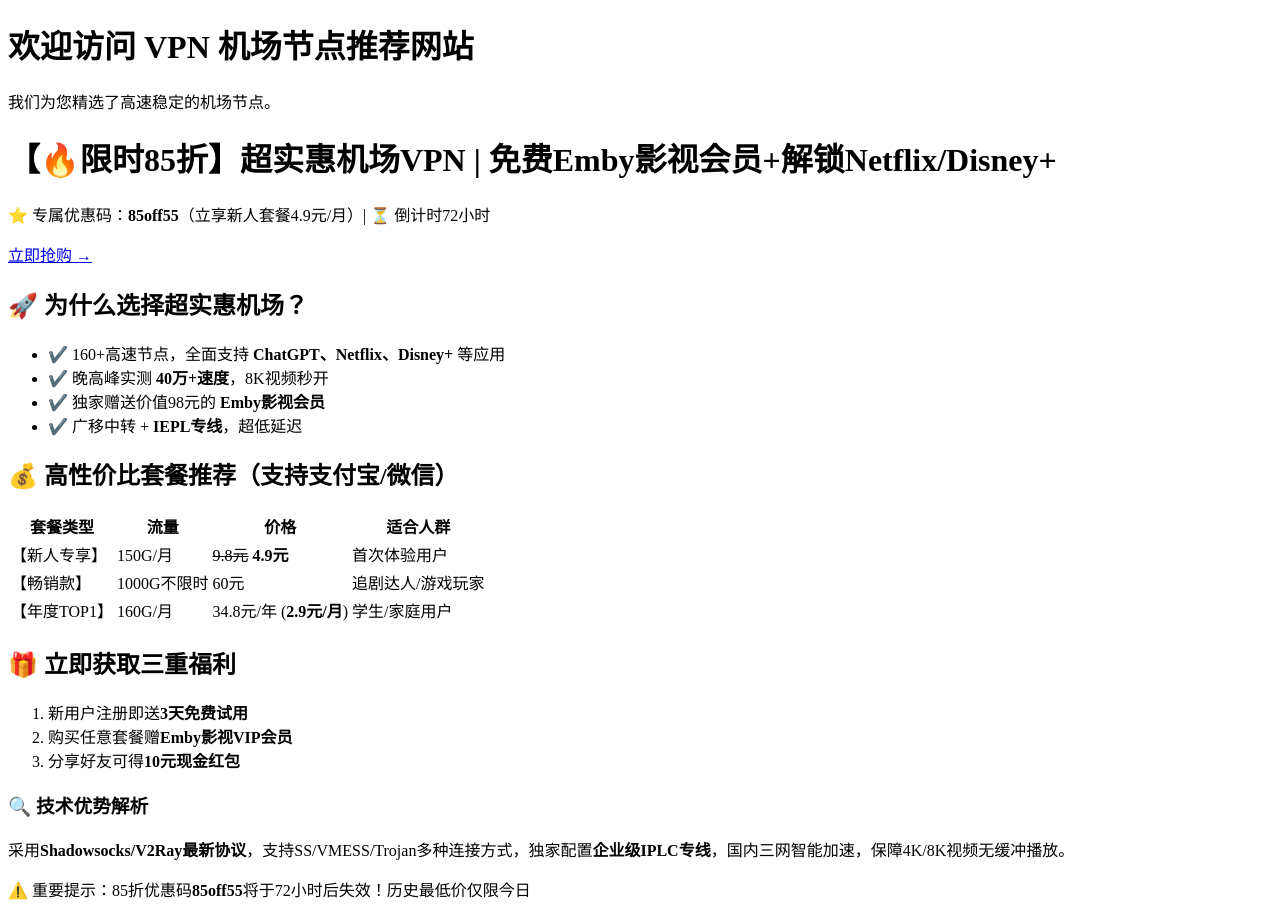
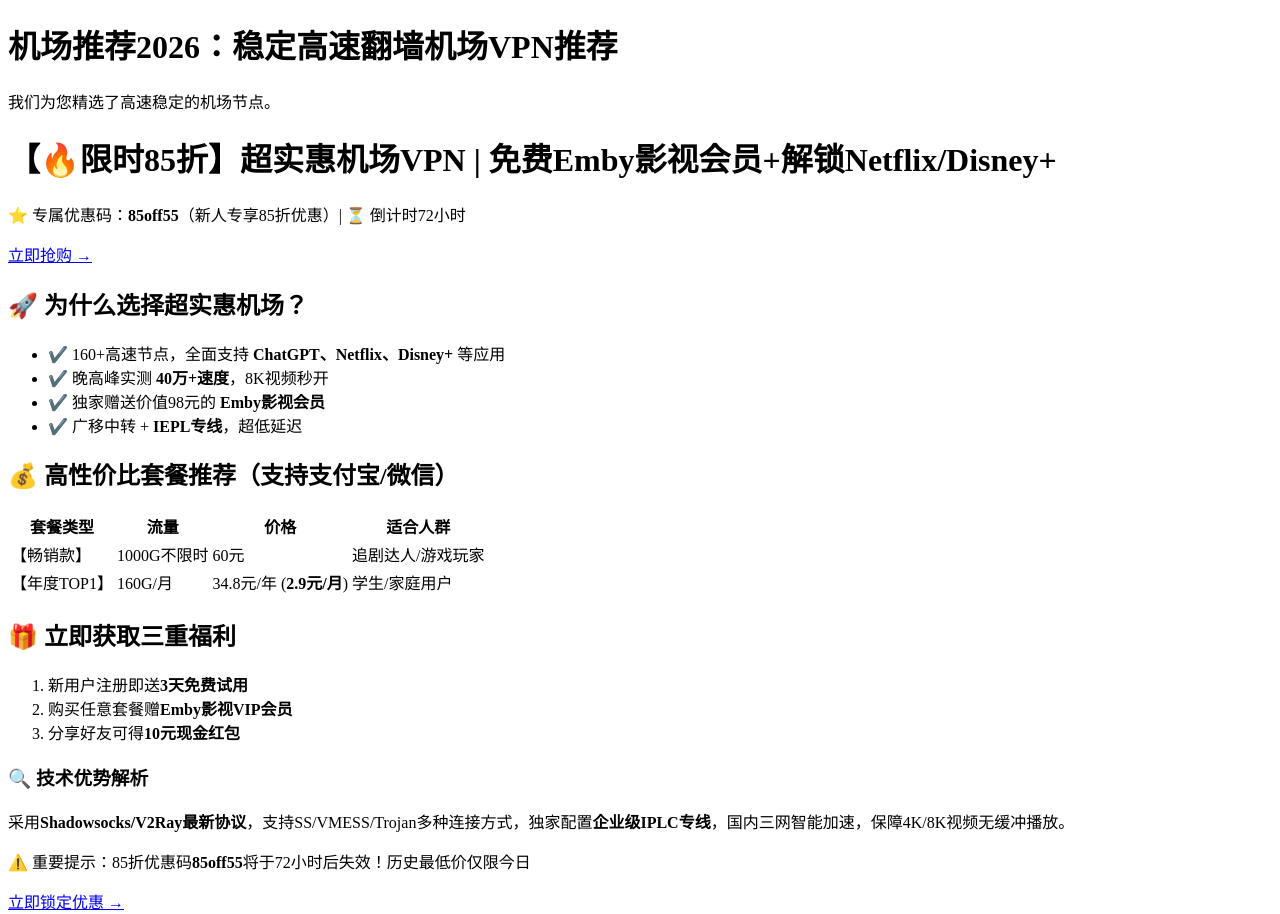
Before and after one commit to 029danio/fly, a plain HTML site: page index.html in a window 1280 px wide. Shown: the top 914 px of the page. Drawn offline with Linux system fonts and the light colour scheme.

Commit message:
更新页面标题

```diff
--- a/index.html
+++ b/index.html
@@ -1,10 +1,10 @@
 <!DOCTYPE html>
 <html>
 <head>
-    <title>VPN 机场节点推荐2025</title>
+    <title>机场推荐2026｜稳定高速翻墙机场VPN推荐</title>
 </head>
 <body>
-    <h1>欢迎访问 VPN 机场节点推荐网站</h1>
+    <h1>机场推荐2026：稳定高速翻墙机场VPN推荐</h1>
     <p>我们为您精选了高速稳定的机场节点。</p>
 
 
@@ -12,7 +12,7 @@
 
 <h1>【🔥限时85折】超实惠机场VPN | 免费Emby影视会员+解锁Netflix/Disney+</h1>
 
-<p>⭐ 专属优惠码：<strong>85off55</strong>（立享新人套餐4.9元/月）| ⏳ 倒计时72小时</p>
+<p>⭐ 专属优惠码：<strong>85off55</strong>（新人专享85折优惠）| ⏳ 倒计时72小时</p>
 
 <a href="https://cshjc.top/web/#/login?code=idnjJ84X" title="超实惠机场官网" class="cta-button">立即抢购 →</a>
 
@@ -32,12 +32,6 @@
         <th>流量</th>
         <th>价格</th>
         <th>适合人群</th>
-    </tr>
-    <tr>
-        <td>【新人专享】</td>
-        <td>150G/月</td>
-        <td><del>9.8元</del> <strong class="red">4.9元</strong></td>
-        <td>首次体验用户</td>
     </tr>
     <tr>
         <td>【畅销款】</td>
```
